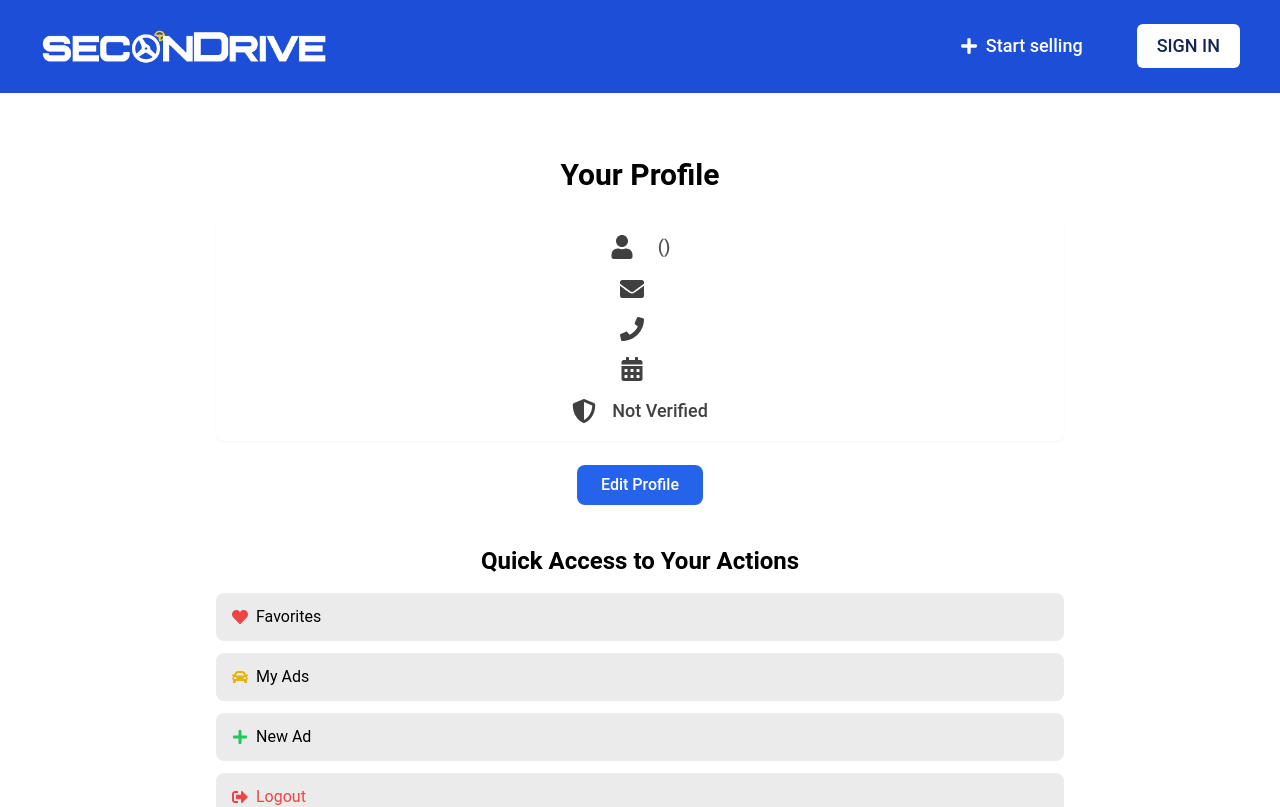
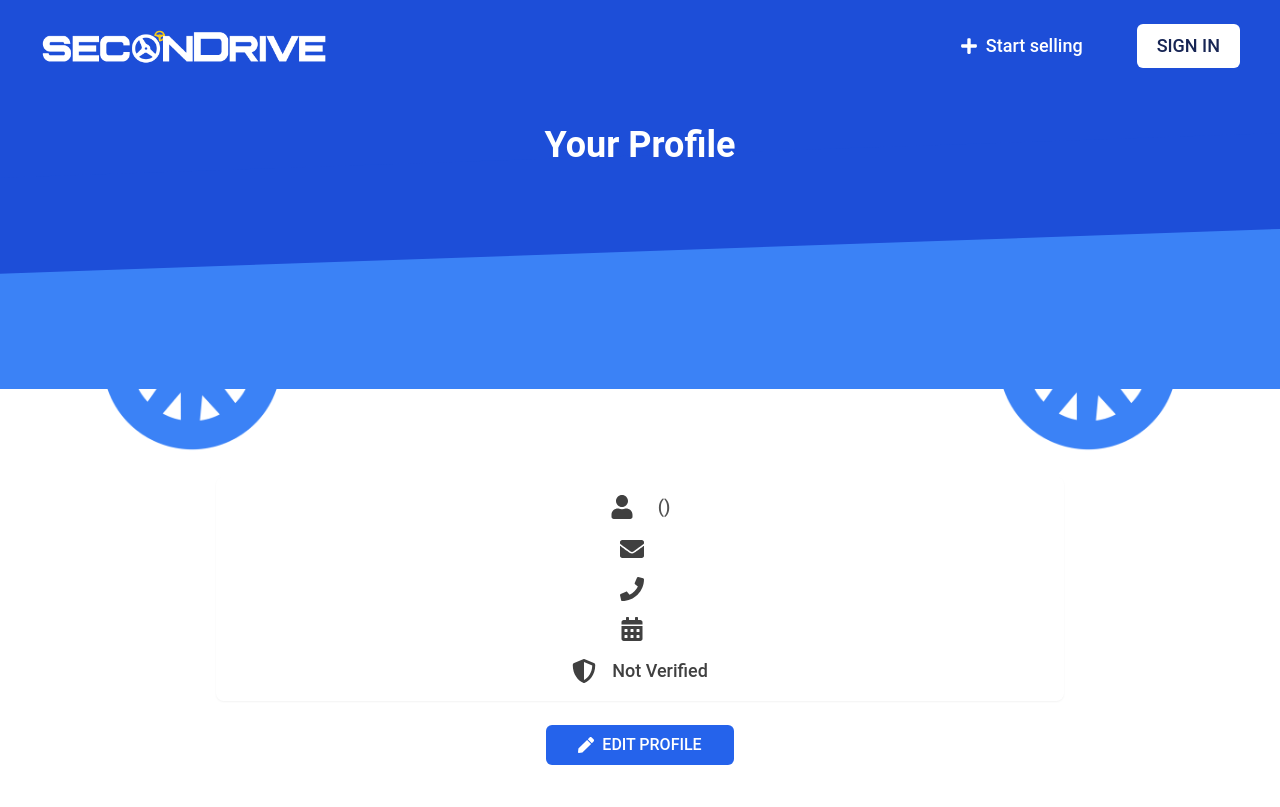
Before and after one commit to B1CA16/mern-used-cars, a React (Vite) app in the folder frontend/: page /profile in a window 1280 px wide. Shown: the top 807 px of the page. Built offline with nearby package versions, Linux system fonts and the light colour scheme; no server answers.

Commit message:
Profile Design Update

```diff
--- a/frontend/src/components/Profile.jsx
+++ b/frontend/src/components/Profile.jsx
@@ -11,8 +11,11 @@ import {
     FaPhone,
     FaCalendarAlt,
     FaShieldAlt,
+    FaPen,
 } from "react-icons/fa";
 import { Link } from "react-router-dom";
+import BottomWheels from "./BottomWheels";
+import { FaFloppyDisk } from "react-icons/fa6";
 
 const Profile = () => {
     const { userData, setUserData, logout, url } = useContext(AuthContext);
@@ -83,11 +86,15 @@ const Profile = () => {
     };
 
     return (
-        <div className="max-w-4xl mx-auto p-6 md:mt-10 transition-all duration-300">
-            <h1 className="text-3xl font-semibold text-center dark:text-white text-black mb-6">
-                Your Profile
-            </h1>
-
+        <>
+            <div className="relative bg-blue-700 pt-8 lg:pb-16 md:pb-12 sm:pb-10 pb-8 flex flex-col-reverse xl:flex-row gap-12 items-center lg:justify-between">
+                <div className="text-center text-white space-y-4 mx-auto z-30">
+                    <h1 className="text-4xl font-bold">Your Profile</h1>
+                </div>
+                <div className="absolute bottom-0 left-0 z-0 w-full h-24 bg-blue-700 transform origin-bottom-right -skew-y-2"></div>
+            </div>
+            <BottomWheels />
+            <div className="max-w-4xl mx-auto p-6 transition-all duration-300">
                 {isEditing ? (
                     <form onSubmit={handleSubmit} className="space-y-6">
                         <div className="flex items-center gap-4">
@@ -148,14 +155,14 @@ const Profile = () => {
                         <div className="flex justify-between items-center mt-6">
                             <button
                                 type="submit"
-                            className="px-6 py-2 bg-neutral-600 text-white font-medium rounded-lg hover:bg-neutral-800 focus:outline-none focus:ring-2 focus:ring-neutral-500 transition duration-300"
+                                className="bg-neutral-700 text-white uppercase flex items-center font-medium text-base px-8 py-2 rounded-md hover:scale-105 hover:bg-neutral-600 transition duration-300"
                             >
+                                <FaFloppyDisk className="mr-2" />
                                 Save Changes
                             </button>
                             <button
-                            type="button"
                                 onClick={() => setIsEditing(false)}
-                            className="px-6 py-2 bg-neutral-300 text-neutral-700 font-medium rounded-lg hover:bg-neutral-400 focus:outline-none focus:ring-2 focus:ring-neutral-500 transition duration-300"
+                                className="bg-neutral-300 text-neutral-800 uppercase flex items-center font-medium text-base px-8 py-2 rounded-md hover:scale-105 hover:bg-neutral-200 transition duration-300"
                             >
                                 Cancel
                             </button>
@@ -165,14 +172,20 @@ const Profile = () => {
                     <div className="space-y-6">
                         <div className="flex flex-col items-center justify-center p-4 rounded-lg shadow-sm mx-auto">
                             <p className="flex items-center mb-4 gap-2 text-lg font-medium text-neutral-700 dark:text-neutral-200">
-                            <FaUser title="Name" className="text-2xl mr-2" />
+                                <FaUser
+                                    title="Name"
+                                    className="text-2xl mr-2"
+                                />
                                 <span>{userData?.name}</span>
                                 <span className="text-neutral-600 dark:text-neutral-500">
                                     ({userData?.type})
                                 </span>
                             </p>
                             <p className="flex items-center mb-4 gap-4 text-lg font-medium text-neutral-700 dark:text-neutral-200">
-                            <FaEnvelope title="E-mail" className="text-2xl" />
+                                <FaEnvelope
+                                    title="E-mail"
+                                    className="text-2xl"
+                                />
                                 <span>{userData?.email}</span>
                             </p>
                             <p className="flex items-center mb-4 gap-4 text-lg font-medium text-neutral-700 dark:text-neutral-200">
@@ -205,8 +218,9 @@ const Profile = () => {
                         <div className="flex justify-center mt-6">
                             <button
                                 onClick={() => setIsEditing(true)}
-                            className="px-6 py-2 bg-blue-600 text-white font-medium rounded-lg hover:bg-blue-700 focus:outline-none focus:ring-2 focus:ring-blue-500 transition duration-300"
+                                className="bg-blue-600 text-white uppercase flex items-center font-medium text-base px-8 py-2 rounded-md hover:scale-105 hover:bg-blue-500 transition duration-300"
                             >
+                                <FaPen className="mr-2" />
                                 Edit Profile
                             </button>
                         </div>
@@ -249,6 +263,7 @@ const Profile = () => {
                     </div>
                 </div>
             </div>
+        </>
     );
 };
 
```
Lines whose indentation alone changed are shown as unchanged.
